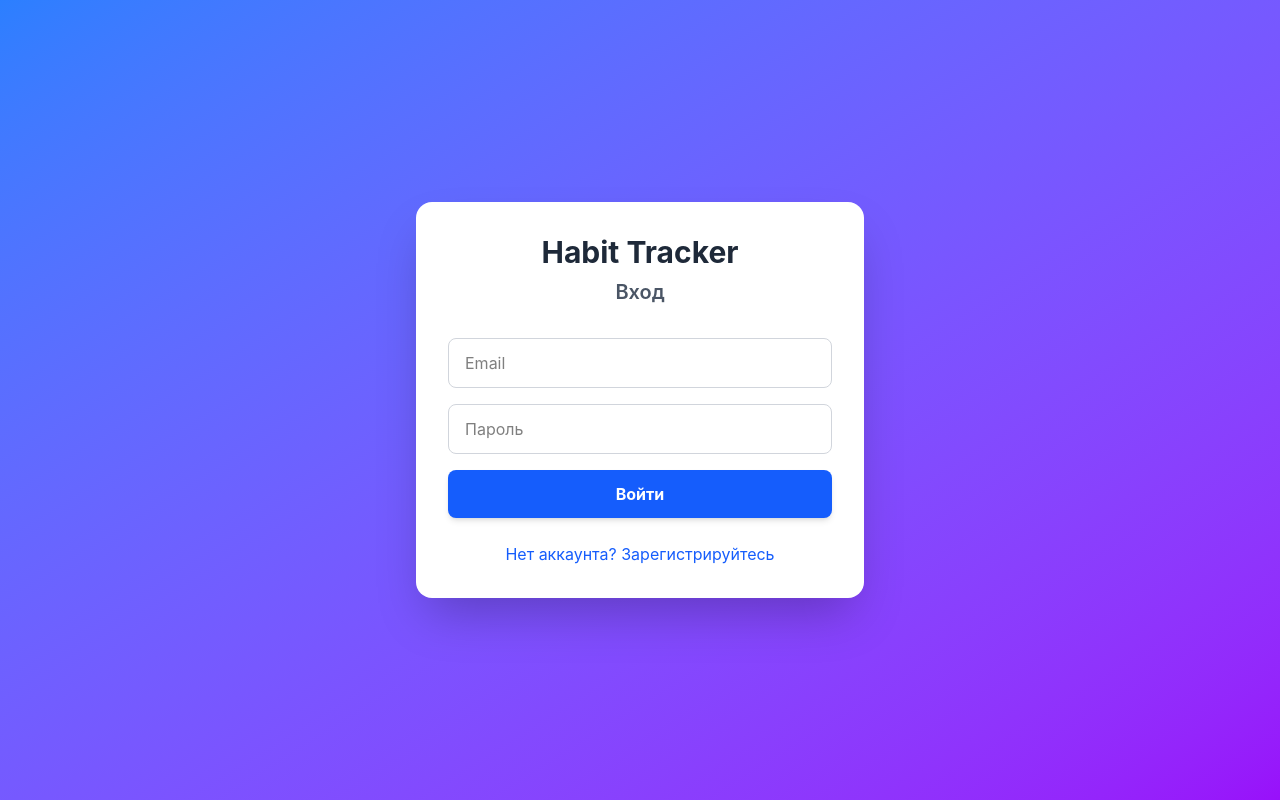
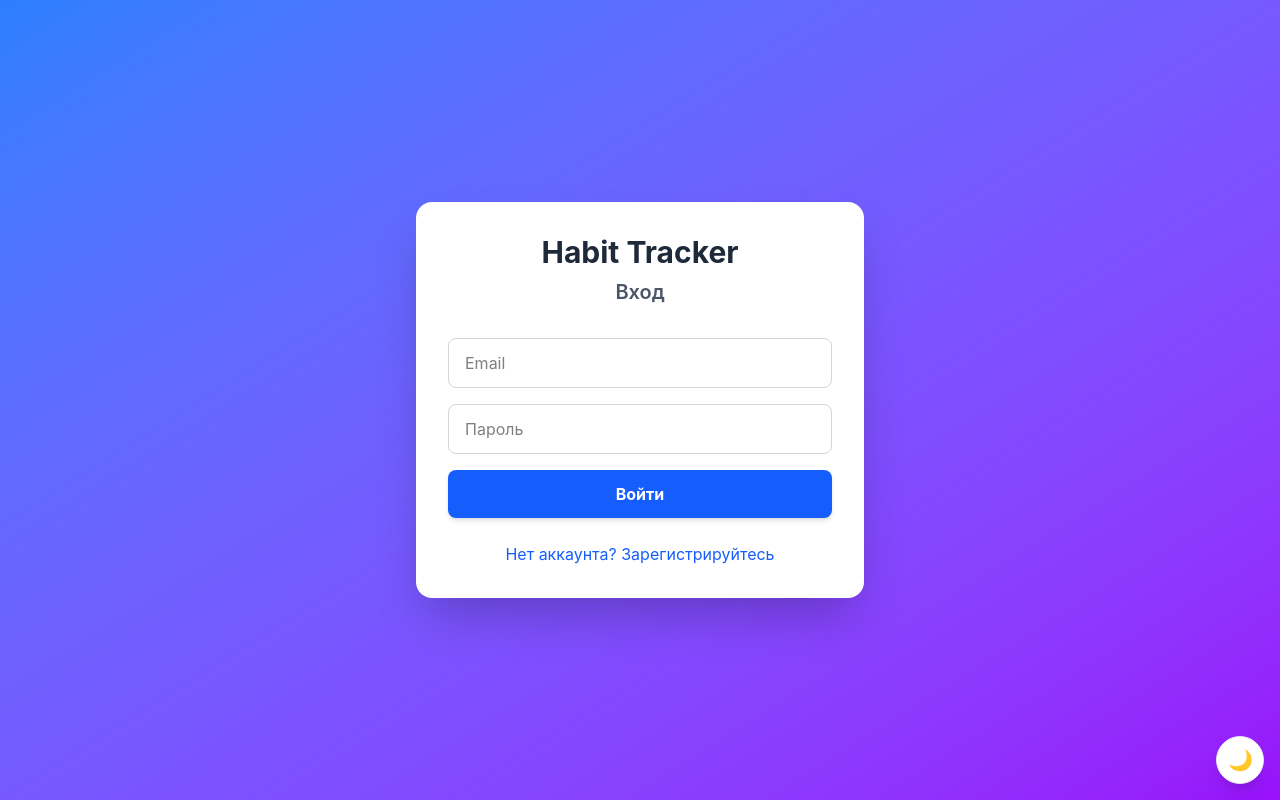
Before and after one commit to SADRAMIS/habit-tracker, a React app in the folder frontend/: page / in a window 1280 px wide. Built offline with nearby package versions, Linux system fonts and the light colour scheme; the HTML template or start-up script is replaced by a standard one.

Commit message:
feat(frontend): add dark mode infrastructure and theme toggle

```diff
--- a/frontend/src/App.jsx
+++ b/frontend/src/App.jsx
@@ -6,6 +6,7 @@ import DashboardPage from './components/DashboardPage';
 import GoalDetailPage from './components/GoalDetailPage';
 import ExportPage from './components/ExportPage';
 import ToastContainer from './components/Toast';
+import ThemeToggle from './components/ThemeToggle';
 
 function App() {
   const [token, setToken] = useState(localStorage.getItem('token'));
@@ -22,6 +23,7 @@ function App() {
 
   return (
     <BrowserRouter>
+      <ThemeToggle />
       <ToastContainer />
       <Routes>
         <Route path="/" element={token ? <Navigate to="/goals" /> : <LoginPage onLogin={handleLogin} />} />
--- /dev/null
+++ b/frontend/src/components/ThemeToggle.jsx
@@ -0,0 +1,28 @@
+import { useEffect, useState } from 'react';
+
+export default function ThemeToggle() {
+  const [isDark, setIsDark] = useState(
+    () => localStorage.getItem('theme') === 'dark'
+  );
+
+  // Применяем тему при загрузке и при переключении
+  useEffect(() => {
+    if (isDark) {
+      document.documentElement.classList.add('dark');
+      localStorage.setItem('theme', 'dark');
+    } else {
+      document.documentElement.classList.remove('dark');
+      localStorage.setItem('theme', 'light');
+    }
+  }, [isDark]);
+
+  return (
+    <button
+      onClick={() => setIsDark(!isDark)}
+      className="fixed bottom-4 right-4 z-40 w-12 h-12 rounded-full bg-white dark:bg-gray-800 shadow-lg border border-gray-200 dark:border-gray-700 flex items-center justify-center text-xl hover:scale-110 transition-transform"
+      title={isDark ? 'Светлая тема' : 'Тёмная тема'}
+    >
+      {isDark ? '☀️' : '🌙'}
+    </button>
+  );
+}
--- a/frontend/src/index.css
+++ b/frontend/src/index.css
@@ -1,4 +1,6 @@
 @import "tailwindcss";
+
+@custom-variant dark (&:where(.dark, .dark *));
 
 @theme {
   --animate-fade-in-up: fade-in-up 0.5s ease-out both;
```
